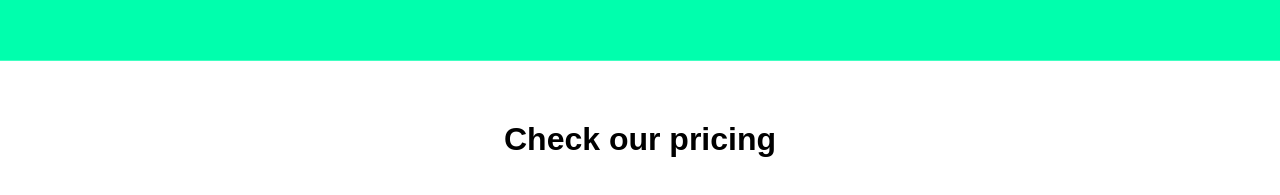
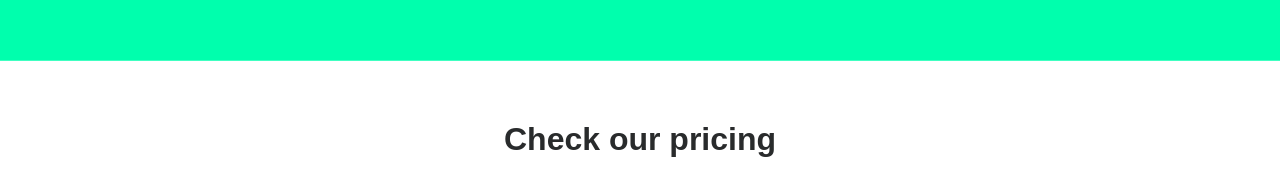
Before and after one commit to Jeronimo765/proyectoAtlas, a plain HTML site: page index.html in a window 1280 px wide. Shown: the part 2180-2375 px from the top of the page. Drawn offline with Linux system fonts and the light colour scheme.

Commit message:
Envio del proyecto terminado 1.0

```diff
--- a/styles/style.css
+++ b/styles/style.css
@@ -215,6 +215,7 @@ button {
 .titulo-principal {
     font-size: 32px;
     margin-bottom: 40px;
+    color: #292B2C;
 }
 
 .tarjetas {
```
